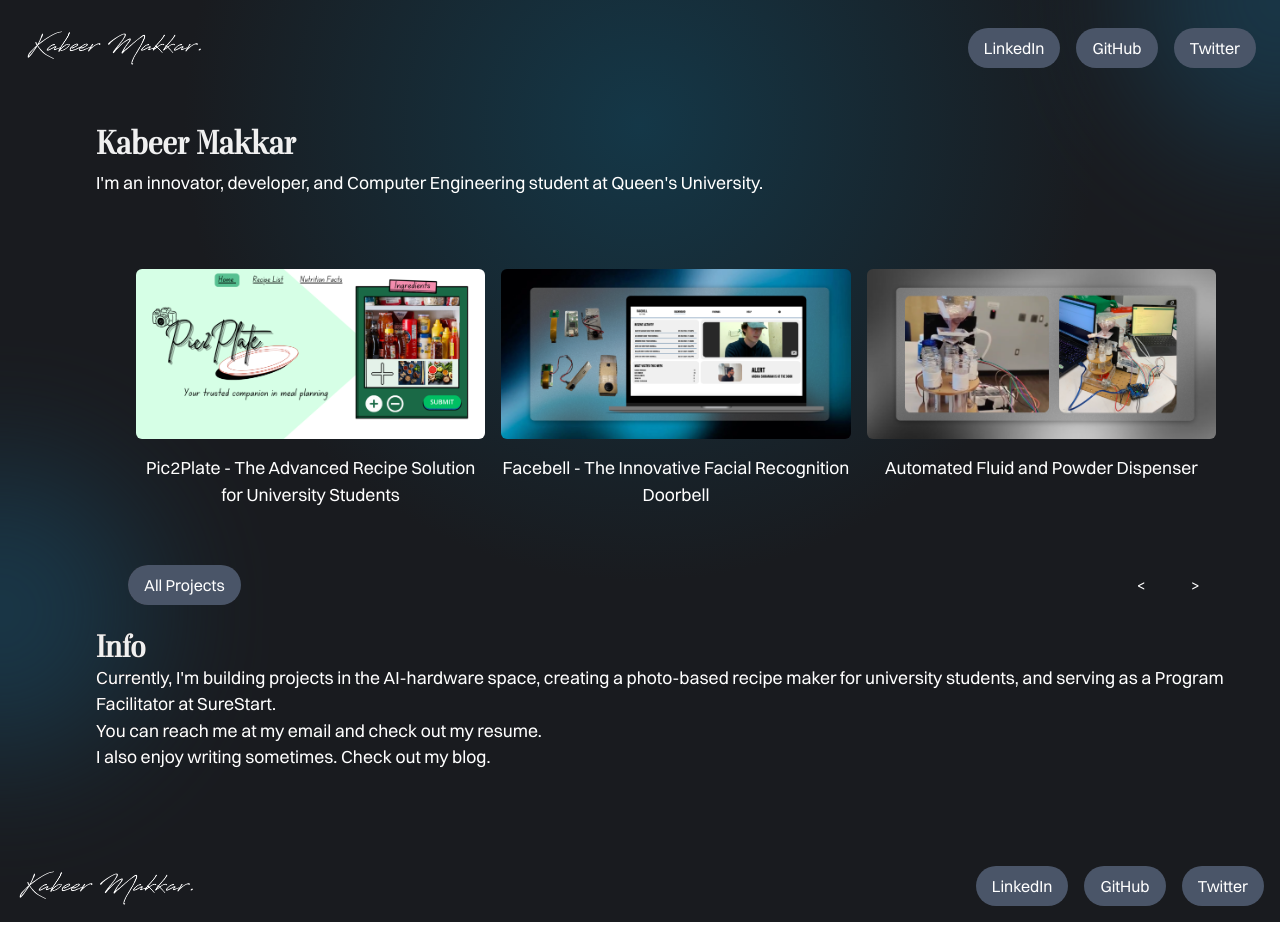
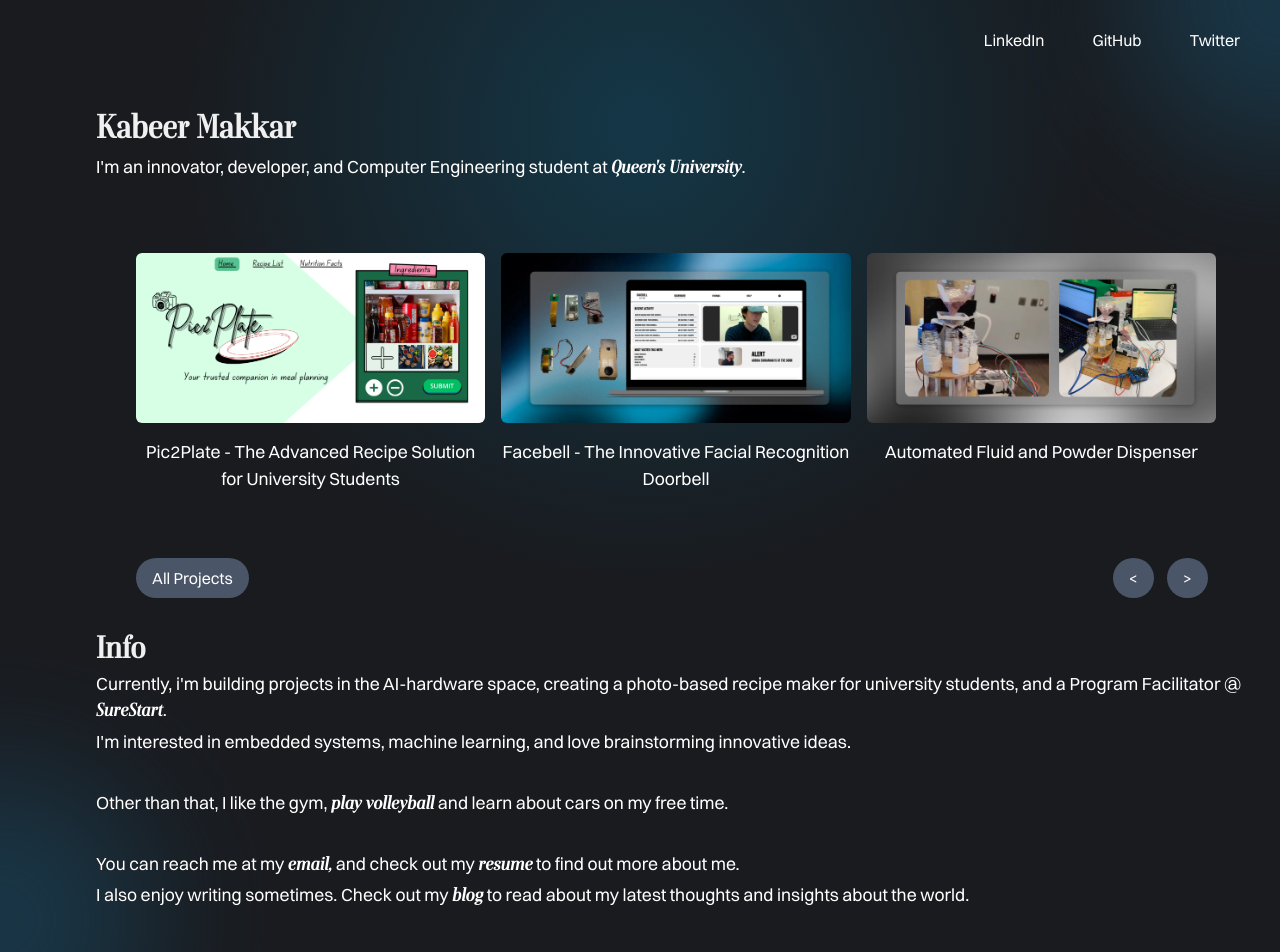
Before and after one commit to kabeer28/personal-website, a website: page public/index.html in a window 1280 px wide. Shown: the top 952 px of the page. Before the commit the page ends 922 px from the top, so only its background shows below. Drawn offline with nearby package versions, Linux system fonts and the light colour scheme; grey boxes are pictures that could not be loaded.

Commit message:
didnt work rip

```diff
--- a/public/index.html
+++ b/public/index.html
@@ -295,100 +295,102 @@
     <link rel="stylesheet" href="/boska.css">
 </head>
 
-<body class="antialiased bg-transparent text-white scrollbar-custom">
-    <main class="antialiased bg-transparent text-white scrollbar-custom">
+<body
+    <main class="antialiased bg-transparent text-white scrollbar-custom"></main>
     <div class="background-effect scrollbar-custom">
-            <!-- Header -->
         <header class="bg-transparent text-white p-6 flex justify-between items-center relative z-10">
             <div class="flex items-center">
                 <a href="index.html">
-                        <img src="/namelogo.png" alt="Kabeer Makkar Logo" class="h-10">
                 </a>
             </div>
             <nav>
-                    <ul class="mt-1 flex space-x-4">
-                        <li><a href="https://www.linkedin.com/in/kabeer-makkar/" target="_blank" class="button-link">LinkedIn</a></li>
-                        <li><a href="https://github.com/kabeer28" target="_blank" class="button-link">GitHub</a></li>
-                        <li><a href="https://x.com/makkarkabeer" target="_blank" class="button-link">Twitter</a></li>
+                <ul class="mt-1 flex space-x-4 mr-0">
+                    <li><a href="https://www.linkedin.com/in/kabeer-makkar/" target="_blank" class="bg-transparent text-white px-4 py-2 rounded-full hover:bg-gray-700">LinkedIn</a></li>
+                    <li><a href="https://github.com/kabeer28" target="_blank" class="bg-transparent text-white px-4 py-2 rounded-full hover:bg-gray-700">GitHub</a></li>
+                    <li><a href="https://x.com/makkarkabeer" target="_blank" class="bg-transparent text-white px-4 py-2 rounded-full hover:bg-gray-700">Twitter</a></li>
                 </ul>
             </nav>
         </header>
 
-            <!-- Content -->
+
         <div class="ml-16 p-8">
-                <!-- Home Section -->
             <section id="home" class="mb-10">
                 <h2 class="headline font-bold">Kabeer Makkar</h2>
-                    <p class="body-text">
-                        I'm an innovator, developer, and Computer Engineering student at
-                        <a href="https://smithengineering.queensu.ca/ece/index.html" target="_blank" class="glow-link">Queen's University</a>.
-                    </p>
+                <br>
+                <p class="body-text">I'm an innovator, developer, and Computer Engineering student at <a href="https://smithengineering.queensu.ca/ece/index.html" target="_blank" class="text-white glow-link"><span style="font-family: 'Boska-MediumItalic', serif; font-style: italic; font-weight: bold;">Queen's University</span></a>.</p>
             </section>
 
-                <!-- Projects Section -->
             <section class="ml-2 p-6">
-                    <div class="carousel-container relative overflow-hidden w-full h-auto">
+                <div class="carousel-container relative overflow-hidden w-full bg-transparent h-auto">
                     <div class="carousel-track flex transition-transform duration-1000">
                         <a href="/projects.html?open=project-1" class="carousel-card flex-shrink-0 w-1/3 p-2 h-72" data-project="project-1">
-                                <img src="/pic2plate_normal.png" alt="Project 1" class="rounded-md mb-4 mx-auto">
+                            <img src="/pic2plate_normal.png" alt="Project 1" class="w-full h-auto rounded-md mb-4 mx-auto">
                             <p class="mt-2 text-center body-text">Pic2Plate - The Advanced Recipe Solution for University Students</p>
                         </a>
                         <a href="/projects.html?open=project-2" class="carousel-card flex-shrink-0 w-1/3 p-2 h-72" data-project="project-2">
-                                <img src="/Facebell.png" alt="Project 2" class="rounded-md mb-4 mx-auto">
+                            <img src="/Facebell.png" alt="Project 2" class="w-full h-auto rounded-md mb-4 mx-auto">
                             <p class="mt-2 text-center body-text">Facebell - The Innovative Facial Recognition Doorbell</p>
                         </a>
                         <a href="/projects.html?open=project-3" class="carousel-card flex-shrink-0 w-1/3 p-2 h-72" data-project="project-3">
-                                <img src="/automatedF&P.png" alt="Project 3" class="rounded-md mb-4 mx-auto">
+                            <img src="/automatedF&P.png" alt="Project 3" class="w-full h-auto rounded-md mb-4 mx-auto">
                             <p class="mt-2 text-center body-text">Automated Fluid and Powder Dispenser</p>
                         </a>
                     </div>
                 </div>
-                    <div class="flex items-center justify-between mt-4">
+                <br2>
+                    <div class="flex items-center justify-between -mt-4 p-2">
                         <a href="/projects.html" target="_self" class="button-link">
                             <button type="button">All Projects</button>
                         </a>
-                        <div class="flex space-x-2">
-                            <button id="prev-button" class="carousel-button">&lt;</button>
-                            <button id="next-button" class="carousel-button">&gt;</button>
+                        <div class="flex items-center space-x-2">
+                            <button id="prev-button" class="carousel-button button-link bg-transparent text-white p-2">
+                                &lt;
+                            </button>
+                            <button id="next-button" class="carousel-button button-link bg-transparent text-white p-2">
+                                &gt;
+                            </button>
                         </div>
                     </div>
+
             </section>
 
-                <!-- Contact Section -->
+
             <section id="contact" class="mb-12">
                 <h2 class="text-3xl font-bold">Info</h2>
-                    <p class="body-text">
-                        Currently, I'm building projects in the AI-hardware space, creating a photo-based recipe maker for university students, and serving as a Program Facilitator at
-                        <a href="https://mysurestart.com/" target="_blank" class="glow-link">SureStart</a>.
-                    </p>
-                    <p class="body-text">
-                        You can reach me at my <a href="mailto:kabeermakkar28@gmail.com" target="_blank" class="glow-link">email</a> and check out my
-                        <a href="/resume.html" target="_blank" class="glow-link">resume</a>.
-                    </p>
-                    <p class="body-text">
-                        I also enjoy writing sometimes. Check out my <a href="/blog.html" target="_blank" class="glow-link">blog</a>.
-                    </p>
+                <br>
+                <p class="body-text">Currently, i'm building projects in the AI-hardware space, creating a photo-based recipe maker for university students, and a Program Facilitator @ <a href="https://mysurestart.com/" target="_blank" class="text-white glow-link"><span style="font-family: 'Boska-MediumItalic', serif; font-style: italic; font-weight: bold;">SureStart</span></a>.</p>
+                <br>
+                <p class="body-text">I'm interested in embedded systems, machine learning, and love brainstorming innovative ideas.</p>
+                <br2>
+                <p class="body-text">Other than that, I like the gym, <span class="volleyball-hover">play volleyball</span> and learn about cars on my free time.</p>
+                <br2>
+                <p class="body-text">You can reach me at my <a href="mailto:kabeermakkar28@gmail.com" target="_blank" class="text-white glow-link"><span style="font-family: 'Boska-MediumItalic', serif; font-style: italic; font-weight: bold;">email,</span></a> and check out my <a href="resume.com" target="_blank" class="text-white glow-link"><span style="font-family: 'Boska-MediumItalic', serif; font-style: italic; font-weight: bold;">resume</span></a> to find out more about me.</p>
+                <br>
+                <p class="body-text">I also enjoy writing sometimes. Check out my <a href="/blog.html" target="_blank" class="text-white glow-link"><span style="font-family: 'Boska-MediumItalic', serif; font-style: italic; font-weight: bold;">blog</span><a> to read about my latest thoughts and insights about the world.</a></p>
             </section>
+
+            <div id="donut-container">
+                <pre id="donut" class="donut-text"></pre>
+                <a href="https://www.a1k0n.net/2011/07/20/donut-math.html" target="_blank" class="text-xs text-gray-800 hover:text-gray-700 transition-colors duration-300 mt-2">learn more</a>
+            </div>
         </div>
 
-            <!-- Footer -->
         <footer class="bg-transparent text-white p-4 flex justify-between items-center">
             <div class="flex items-center">
-                    <a href="/index.html">
-                        <img src="/namelogo.png" alt="Signature" class="h-10 mr-4">
+                <a href = "index.html">
+                <img src="/namelogo.png" alt="signature" class="h-10 mr-4">
                 </a>
             </div>
             <nav>
                 <ul class="flex space-x-4">
-                        <li><a href="https://www.linkedin.com/in/kabeer-makkar/" target="_blank" class="button-link">LinkedIn</a></li>
-                        <li><a href="https://github.com/kabeer28" target="_blank" class="button-link">GitHub</a></li>
-                        <li><a href="https://x.com/makkarkabeer" target="_blank" class="button-link">Twitter</a></li>
+                    <li><a href="https://www.linkedin.com/in/kabeer-makkar/" target="_blank" class="bg-transparent text-white px-4 py-2 rounded-full hover:bg-gray-700">LinkedIn</a></li>
+                    <li><a href="https://github.com/kabeer28" target="_blank" class="bg-transparent text-white px-4 py-2 rounded-full hover:bg-gray-700">GitHub</a></li>
+                    <li><a href="https://x.com/makkarkabeer" target="_blank" class="bg-transparent text-white px-4 py-2 rounded-full hover:bg-gray-700">Twitter</a></li>
                 </ul>
             </nav>
         </footer>
     </div>
 </main>
-
 
     <script src="donut.js"></script>
     <script src="carousel.js"></script>
```
Lines whose indentation alone changed are shown as unchanged.
